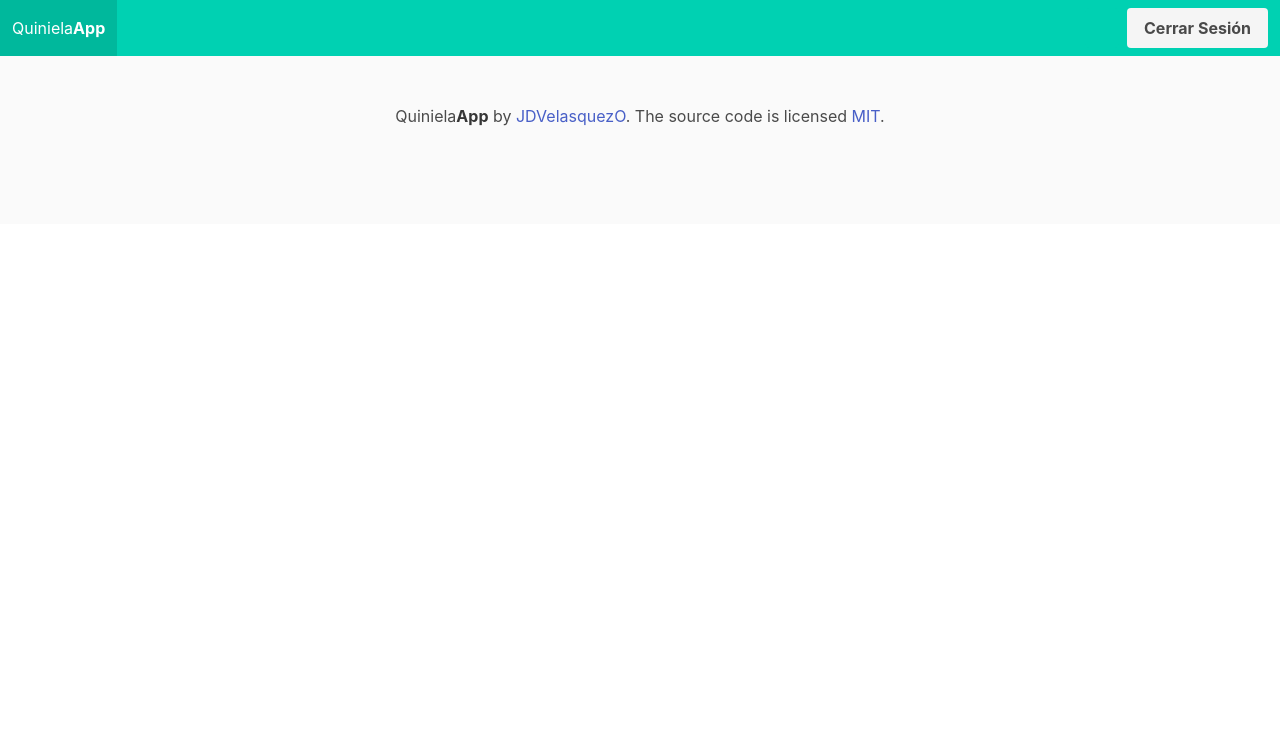
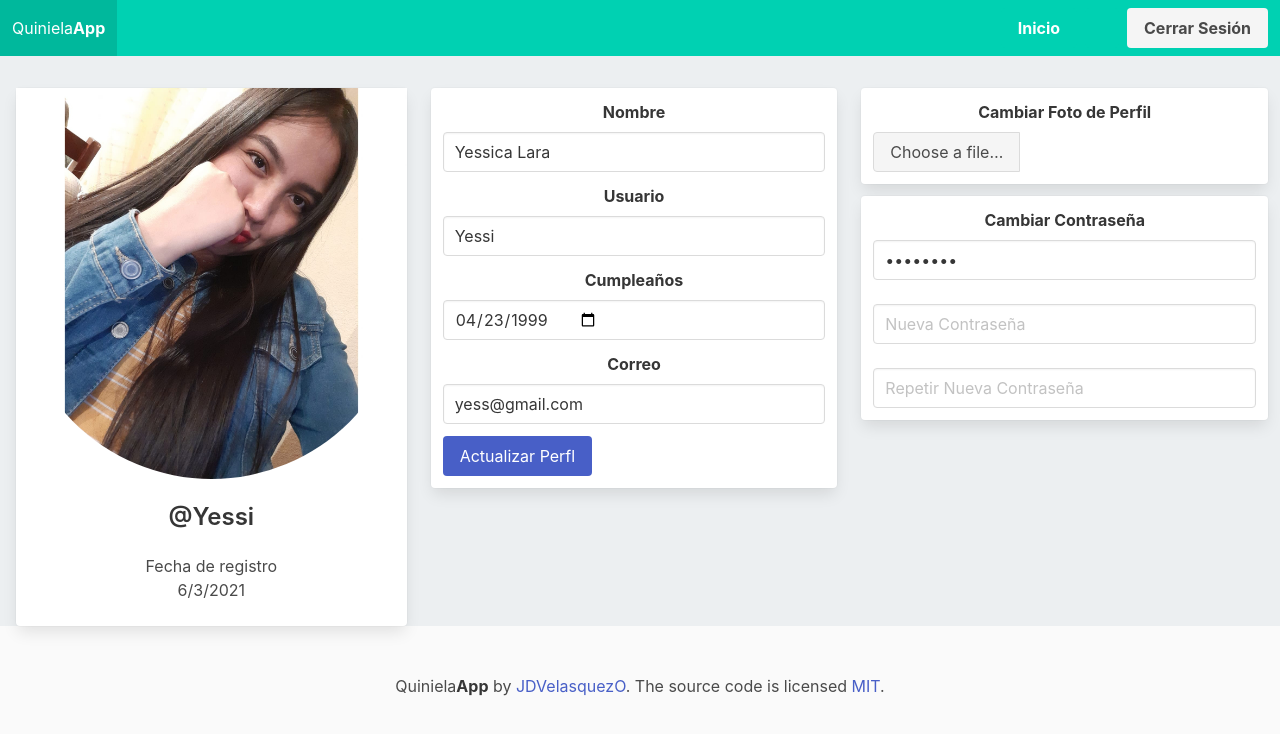
Before and after one commit to JDVelasquezO/MIA_Project2_Client, a React (Create React App) app: page /profile in a window 1280 px wide. Shown: the top 734 px of the page. Built offline with nearby package versions, Linux system fonts and the light colour scheme; no server answers.

Commit message:
design profile

```diff
--- a/src/App.tsx
+++ b/src/App.tsx
@@ -8,6 +8,7 @@ import Login from "./pages/Auth/Login";
 import Home from "./pages/Auth/Home";
 import Register from "./pages/Auth/Register";
 import Subscription from "./pages/User/Subscription";
+import Profile from "./pages/User/Profile";
 
 function App() {
   const [name, setName] = useState('');
@@ -40,6 +41,7 @@ function App() {
                 <Route exact path='/login' component={ () => <Login setName={setName} /> } />
                 <Route exact path='/home' component={ () => <Home name={name} role={role} /> } />
                 <Route exact path='/subs' component={ () => <Subscription name={name} role={role} idUser={idUser} /> } />
+                <Route exact path='/profile' component={Profile} />
             </main>
           <Footer />
       </BrowserRouter>
--- /dev/null
+++ b/src/components/ChangePhoto.tsx
@@ -0,0 +1,42 @@
+import React from 'react';
+
+const ChangePhoto = () => {
+    return (
+        <div className={'container'}>
+            <div className='card mt-3 p-3'>
+                <div className="field">
+                    <label className="label">Cambiar Foto de Perfil</label>
+                    <div className="file has-name">
+                        <div className="file">
+                            <label className="file-label">
+                                <input className="file-input" type="file" name="resume" />
+                                <span className="file-cta">
+                                  <span className="file-label">
+                                    Choose a file…
+                                  </span>
+                                </span>
+                            </label>
+                        </div>
+                    </div>
+                </div>
+            </div>
+
+            <div className='card mt-3 p-3'>
+                <div className="field">
+                    <label className="label">Cambiar Contraseña</label>
+                    <div className="control">
+                        <input className="input" type="password" placeholder="Antigua Contraseña" value='12345678' />
+                    </div><br />
+                    <div className="control">
+                        <input className="input" type="password" placeholder="Nueva Contraseña" />
+                    </div><br />
+                    <div className="control">
+                        <input className="input" type="password" placeholder="Repetir Nueva Contraseña" />
+                    </div>
+                </div>
+            </div>
+        </div>
+    );
+};
+
+export default ChangePhoto;
--- /dev/null
+++ b/src/components/FormProfile.tsx
@@ -0,0 +1,42 @@
+import React from 'react';
+
+const FormProfile = () => {
+    return (
+        <div className="card mt-3 p-3">
+            <div className="field">
+                <label className="label">Nombre</label>
+                <div className="control">
+                    <input className="input" type="text" placeholder="Text input" value='Yessica Lara' />
+                </div>
+            </div>
+
+            <div className="field">
+                <label className="label">Usuario</label>
+                <div className="control">
+                    <input className="input" type="text" placeholder="Text input" value="Yessi" />
+                </div>
+            </div>
+
+            <div className="field">
+                <label className='label'>Cumpleaños</label>
+                <div className='control'>
+                    <input className="input" type='date' value='1999-04-23' />
+                </div>
+            </div>
+
+            <div className="field">
+                <label className="label">Correo</label>
+                <div className="control">
+                    <input className="input" type="email" placeholder="Email input" value="yess@gmail.com" />
+                </div>
+            </div>
+            <div className="field is-grouped">
+                <div className="control">
+                    <button className="button is-link">Actualizar Perfl</button>
+                </div>
+            </div>
+        </div>
+    );
+};
+
+export default FormProfile;
--- a/src/components/Membership.tsx
+++ b/src/components/Membership.tsx
@@ -91,7 +91,9 @@ const Membership = (props: {idMembresia: number, type: string, price: number, id
                                     <td>{props.type}</td>
                                     <td>Q.{props.price.toString()}</td>
                                     <td>
-                                        <button onClick={showForm} className='button is-info is-small'>Actualizar</button>
+                                        <button onClick={showForm} className='button is-info is-small'>
+                                            Actualizar
+                                        </button>
                                     </td>
                                 </tr>
                                 </tbody>
--- a/src/components/Navbar.tsx
+++ b/src/components/Navbar.tsx
@@ -29,6 +29,9 @@ const Navbar = (props: {name: string, setName: (name: string) => void}) => {
     } else {
         menu = (
             <div className="buttons">
+                <Link to='/home' className="button is-primary">
+                    <strong>Inicio</strong>
+                </Link>
                 <Link to='/profile' className="button is-primary">
                     <strong>{props.name}</strong>
                 </Link>
--- /dev/null
+++ b/src/components/PhotoProfile.tsx
@@ -0,0 +1,34 @@
+import React from 'react';
+import Yessi from "../res/yessi.jpg";
+
+const date = new Date();
+
+const PhotoProfile = () => {
+    return (
+        <div className="card mt-3 ml-4">
+            <div className="card-image">
+                <figure className="image is-1by1">
+                    <img className='is-rounded'
+                         src={Yessi}
+                         alt="Placeholder image"/>
+                </figure>
+            </div>
+            <div className="card-content">
+                <div className="media">
+                    <div className="media-content">
+                        <p className="title is-4">@Yessi</p>
+                    </div>
+                </div>
+
+                <div className="content">
+                    <p>
+                        Fecha de registro<br/>
+                        <time>{date.getDay()}/{date.getMonth()}/{date.getFullYear()}</time>
+                    </p>
+                </div>
+            </div>
+        </div>
+    );
+};
+
+export default PhotoProfile;
--- /dev/null
+++ b/src/pages/User/Profile.tsx
@@ -0,0 +1,22 @@
+import React from 'react';
+import PhotoProfile from "../../components/PhotoProfile";
+import FormProfile from "../../components/FormProfile";
+import ChangePhoto from "../../components/ChangePhoto";
+
+const Profile = () => {
+    return (
+        <div className='columns mt-2'>
+            <div className={'column'}>
+                <PhotoProfile />
+            </div>
+            <div className={'column'}>
+                <FormProfile />
+            </div>
+            <div className={'column mr-3'}>
+                <ChangePhoto />
+            </div>
+        </div>
+    );
+};
+
+export default Profile;
```
Also changed, not shown: src/res/yessi.jpg (added).
